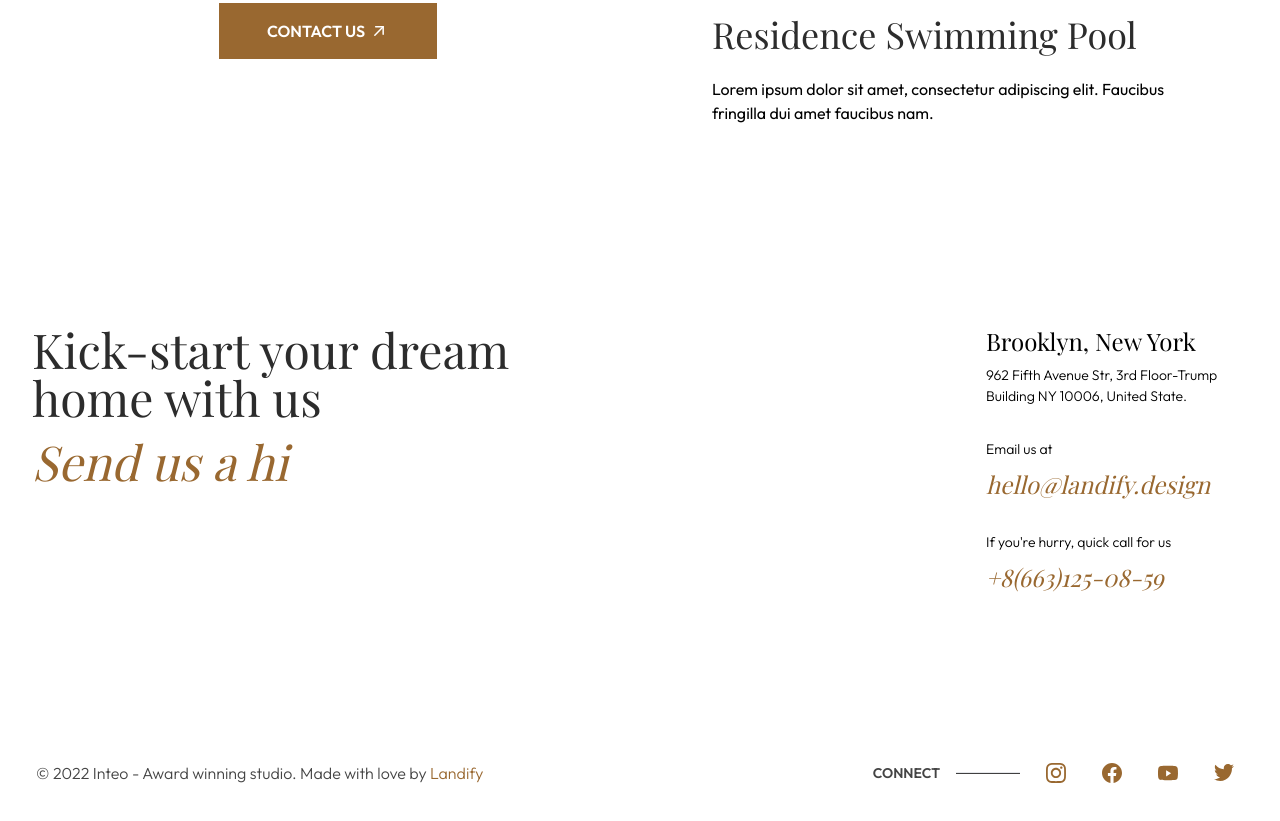
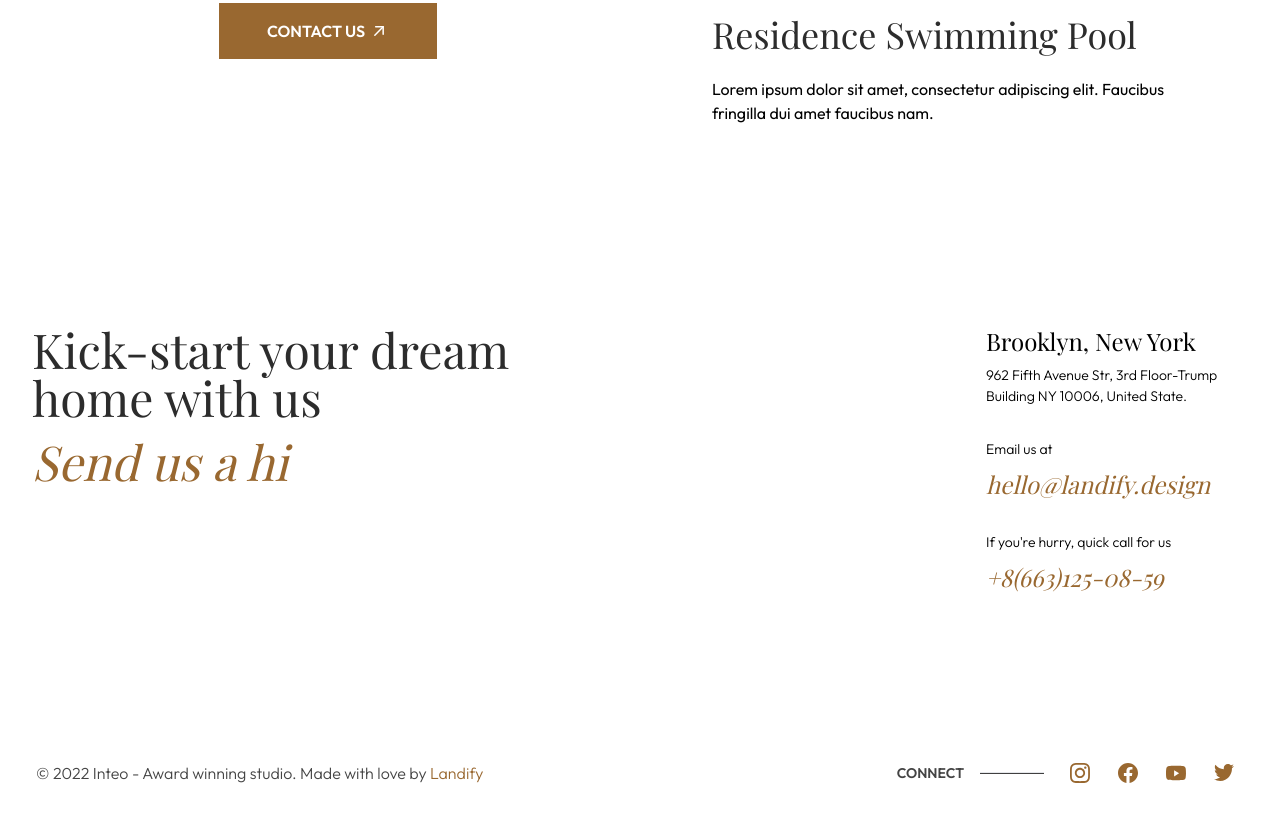
Before and after one commit to roLLlyTHuK/inteo, a website built with Vite: page src/index.html in a window 1280 px wide. Shown: the part 4173-4994 px from the top of the page. Built offline with nearby package versions, Linux system fonts and the light colour scheme; files whose address does not match are found by name.

Commit message:
fixed footer

```diff
--- a/src/index.html
+++ b/src/index.html
@@ -244,7 +244,7 @@
             <p class="uppercase font-semibold text-sm">Connect</p>
             <hr class="w-[64px] h-[2px] bg-neutral-700" />
           </div>
-          <ul class="flex gap-4">
+          <ul class="flex gap-4 sm:gap-2">
             <li class="flex justify-center items-center w-[40px] h-[40px]">
               <a href="#" target="_blank">
                 <svg class="" width="20" height="20">
```
